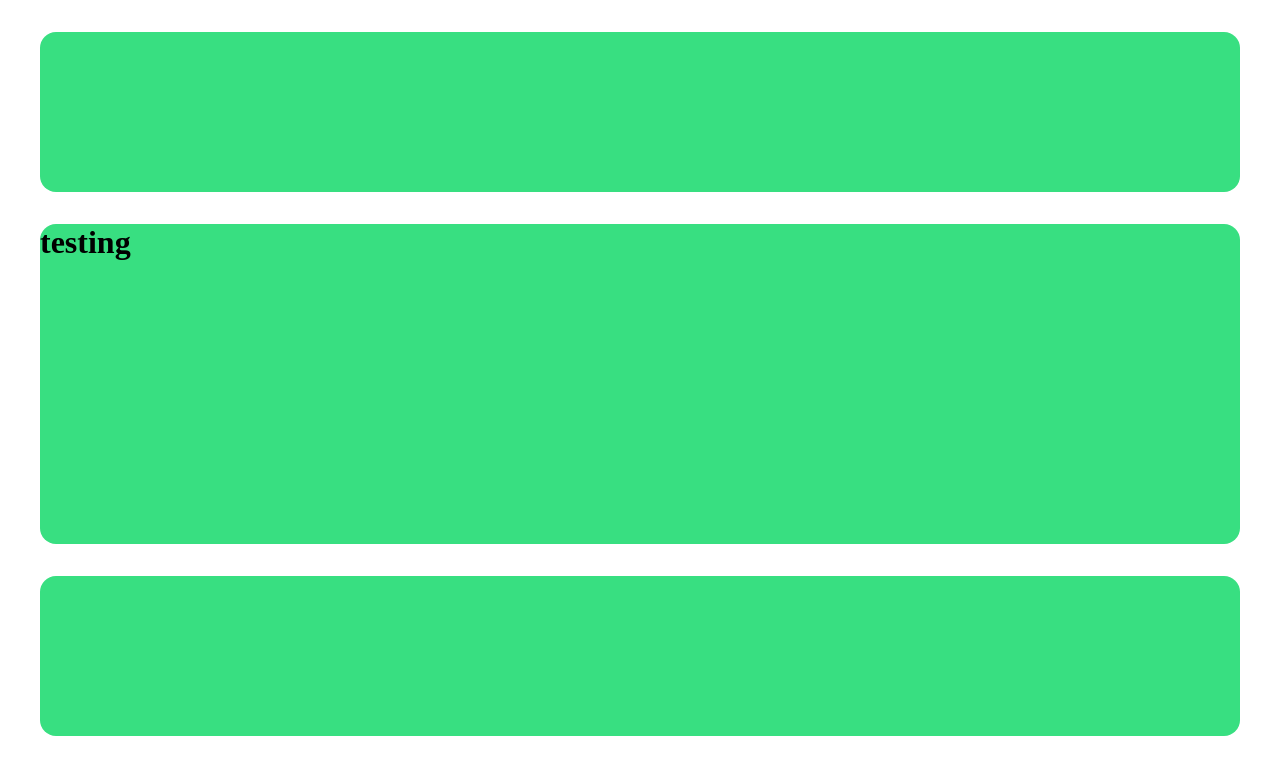
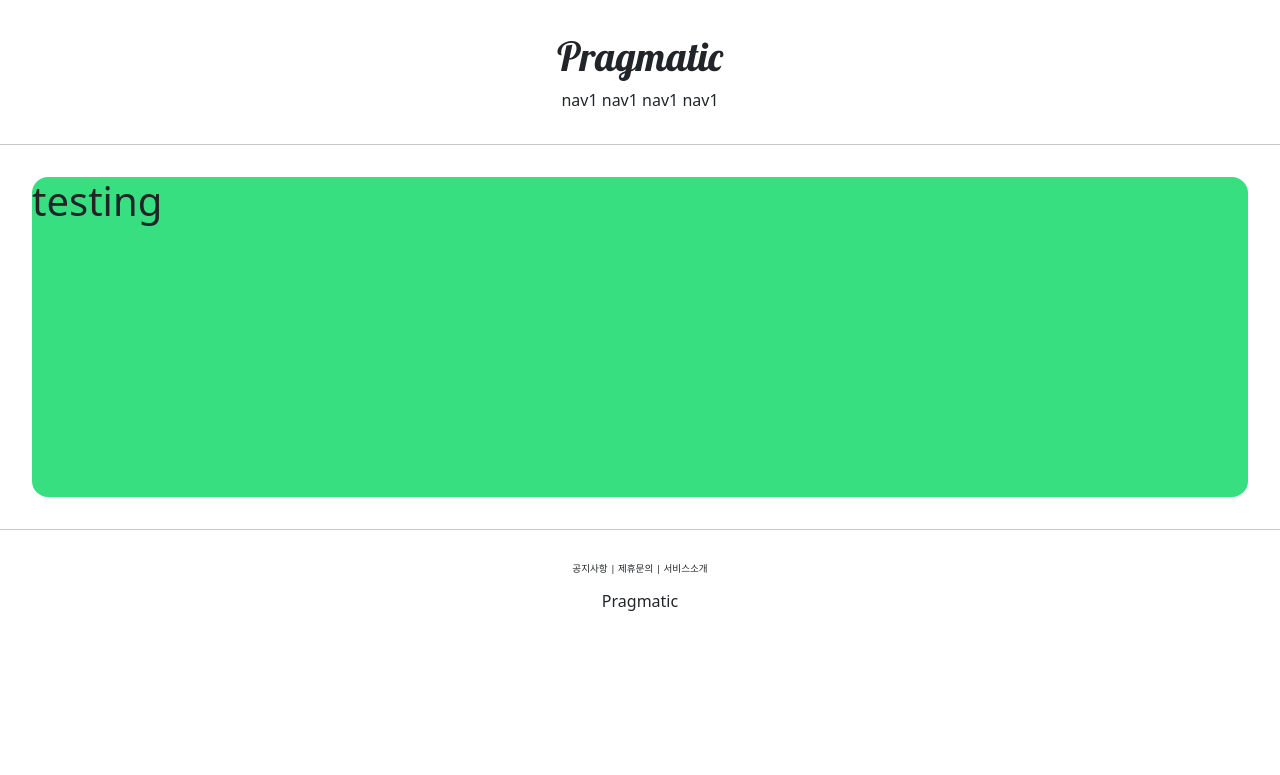
Before and after one commit to bluedawn123/djangoInflearn, a Django app: page /account/hello_world/ in a window 1280 px wide. Shown: the top 775 px of the page. Run offline with Django 3.2, Linux system fonts and the light colour scheme.

Commit message:
css 적용 및 분할 파티션

```diff
--- a/templates/base.html
+++ b/templates/base.html
@@ -3,16 +3,18 @@
 
 {% include 'head.html' %}  <!-- head.html을 다 갖고올 수 있다. -->
 
-
 <body>   <!-- 3부분으로 나누기 위, 아래 부분은 그대로 인데 중간만 바뀌는 게 핵심-->
 
     {% include 'header.html' %}
 
+    <hr>  <!-- 구분선 -->
 
     {% block content %}  <!-- content라는 블럭 나머지는 재사용 하면서, content부분만 바꿔주기-->
     {% endblock %}
 
 
+    <hr>  <!-- 구분선 -->
+
     {% include 'footer.html' %}
 
 </body>
--- a/templates/footer.html
+++ b/templates/footer.html
@@ -1,3 +1,13 @@
-    <div style="height: 10rem; background-color: #38df81; border-radius: 1rem; margin: 2rem"><!-- div는 가능한 폭을 모두 쓴다. -->
+    <div style="text-align:center; margin-top: 2rem;"><!-- div는 가능한 폭을 모두 쓴다. -->
+
+        <div style="font-size: .6rem;">
+            <span>공지사항</span>  |
+            <span>제휴문의</span>  |
+            <span>서비스소개</span>
+
+        </div>
+        <div style="margin-top: 1rem;">
+            <h6 style="margin-top: 1rem;">Pragmatic</h6>
+        </div>
 
     </div>
--- a/templates/head.html
+++ b/templates/head.html
@@ -1,4 +1,13 @@
 <head>
     <meta charset="UTF-8">
     <title>Pragmatic</title>
+    <!-- bootstrap 링크 -->
+    <link href="https://cdn.jsdelivr.net/npm/bootstrap@5.1.0/dist/css/bootstrap.min.css" rel="stylesheet"
+          integrity="sha384-KyZXEAg3QhqLMpG8r+8fhAXLRk2vvoC2f3B09zVXn8CA5QIVfZOJ3BCsw2P0p/We" crossorigin="anonymous">
+
+    <!-- 구글 폰트 링크 -->
+    <link rel="preconnect" href="https://fonts.googleapis.com">
+    <link rel="preconnect" href="https://fonts.gstatic.com" crossorigin>
+    <link href="https://fonts.googleapis.com/css2?family=Lobster&display=swap" rel="stylesheet">
+
 </head>
--- a/templates/header.html
+++ b/templates/header.html
@@ -1,3 +1,12 @@
-    <div style="height: 10rem; background-color: #38df81; border-radius: 1rem; margin: 2rem"><!-- div는 가능한 폭을 모두 쓴다. -->
+    <div style="text-align:center; margin: 2rem 0; ">  <!--마진을 2개로 나뉘서 하면, 처음은 상하, 두번째는 좌우 마진-->
+        <div>
+            <h1 style="font-family: 'Lobster', cursive;">Pragmatic</h1>
+        </div>
+        <div>
+            <span>nav1</span>
+            <span>nav1</span>
+            <span>nav1</span>
+            <span>nav1</span>
+        </div>
 
-    </div>
+    </div>                     <!--헤더 부분도 이렇게 나눌 수 있다. -->
```
